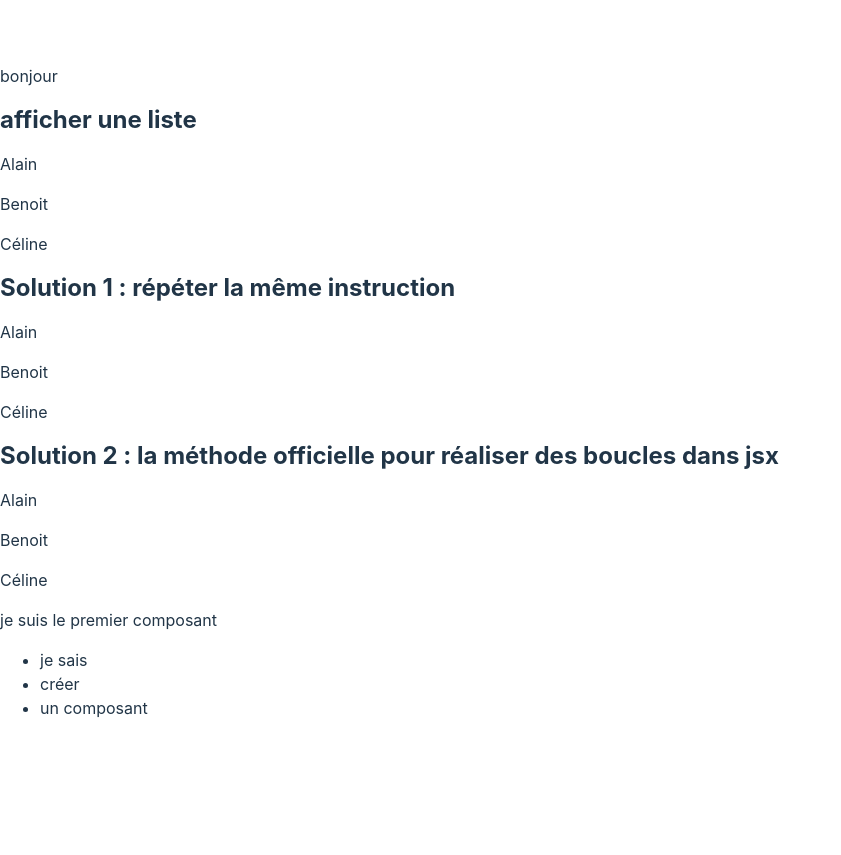
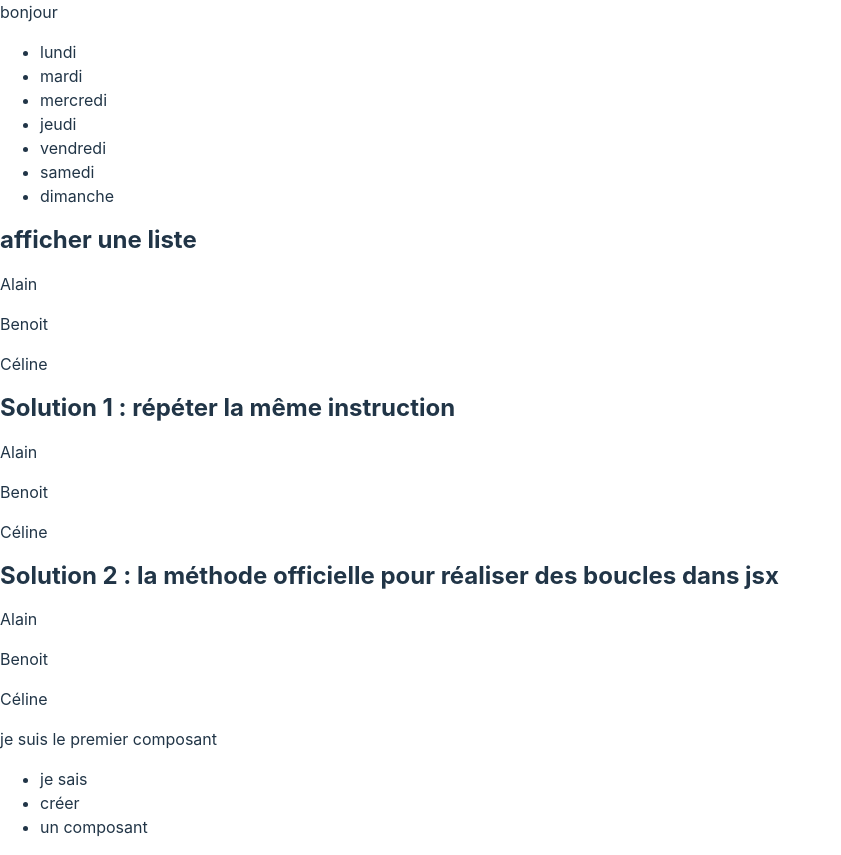
Before and after one commit to webdevproformation/react-greta-dec2022, a React (Vite) app in the folder 01-decouverte/: page / in a window 1280 px wide. Shown: the whole page, without its empty margins (0-841 px from the left). Before the commit the page ends 800 px from the top, so only its background shows below. Built offline with nearby package versions, Linux system fonts and the light colour scheme.

Commit message:
correction

```diff
--- a/01-decouverte/src/App.jsx
+++ b/01-decouverte/src/App.jsx
@@ -4,6 +4,7 @@
 import Premier from "./composant/Premier" ; // importer
 import Deuxieme from "./composant/Deuxieme";
 import Loop from "./composant/Loop";
+import Exo1 from "./composant/Exo1";
 
 function App() { // nom de la fonction = nom fichier
                  // PascalCase
@@ -13,6 +14,7 @@ function App() { // nom de la fonction = nom fichier
                  // menuVraimentImportant camelCase
   return (<div>
       bonjour
+      <Exo1 />
       <Loop />
       <Premier />
       <Deuxieme />
--- /dev/null
+++ b/01-decouverte/src/composant/Exo1.jsx
@@ -0,0 +1,14 @@
+const Exo1 = () => { // PascalCase
+    // variable camelCase
+    const jourSemaine = ["lundi",  "mardi" , "mercredi" , "jeudi" , "vendredi" , "samedi" , "dimanche "] ;
+    return <ul>
+        { jourSemaine.map( function(jour, index){
+            {/* attention sur la balise parent dans return du map
+            il faut ajouter l'attribut key={ index }
+            important lorsque l'on va modifier la liste */ }
+            return <li key={index}>{jour}</li>
+        }) }
+    </ul>
+}
+
+export default Exo1 ;
```
Also changed, not shown: 1 other file (tests, documents, lock files or other folders).
